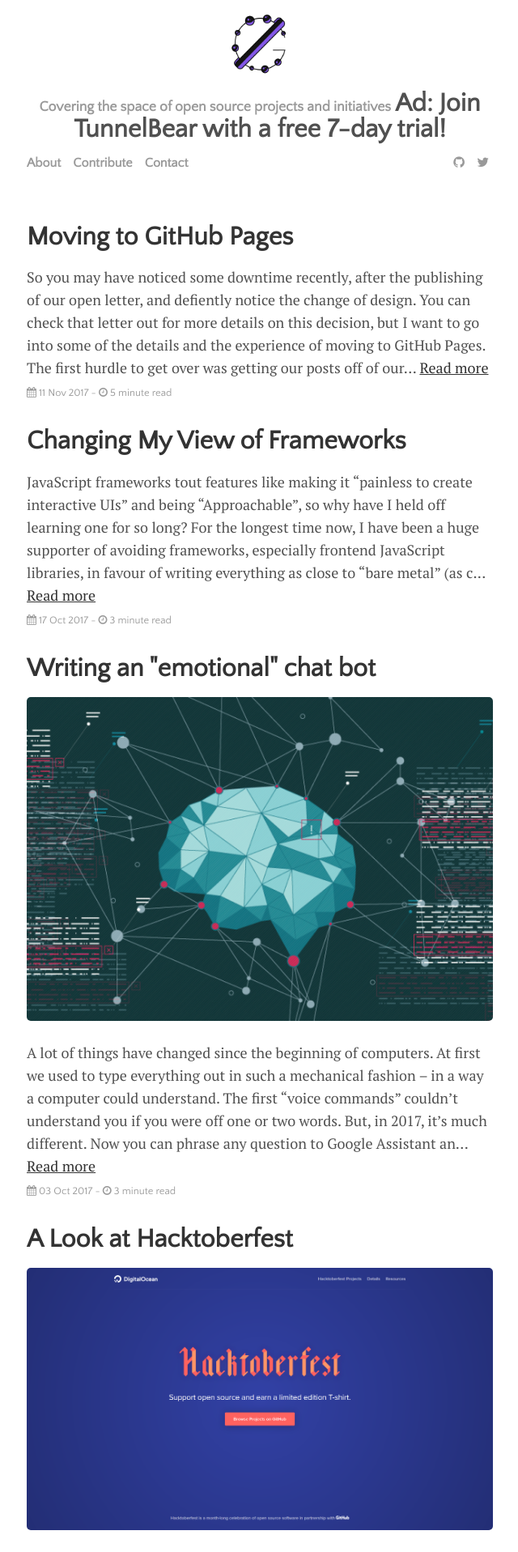
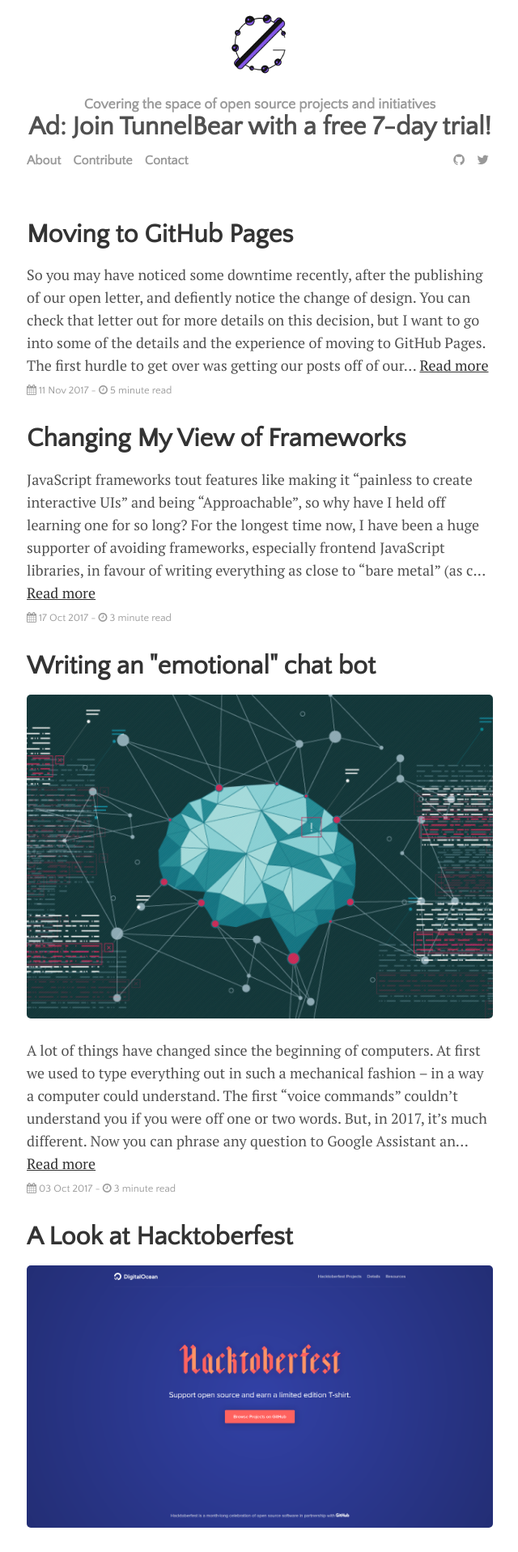
Before and after one commit to GitGalaxy/gitgalaxy.github.io, a Jekyll site: the page built from index.html, in a window 1280 px wide. Shown: the top 1917 px of the page at 81% size, without its empty margins (319-959 px from the left). Built offline with Jekyll 4.4.1, drawn with Linux system fonts in a browser that asks for light colours; nearby versions of some CDN libraries; a script that is not in the unit is left out; the list of posts is cut into pages by our own code.

Commit message:
Fix banner ad

```diff
--- a/_includes/header.html
+++ b/_includes/header.html
@@ -4,8 +4,7 @@
 
   <h3 class="masthead-title">
     <!-- <a href="{{ site.github.url }}/">{{ site.data.settings.title }}</a> -->
-    <small class="masthead-subtitle">{{ site.data.settings.tagline }}</small>
-    <small><a href="http://click.tunnelbear.com/SHLm">Ad: Join TunnelBear with a free 7-day trial!</a></small>
+    <small class="masthead-subtitle">{{ site.data.settings.tagline }}<br /><a href="http://click.tunnelbear.com/SHLm">Ad: Join TunnelBear with a free 7-day trial!</a></small>
     {% include menu.html %}
   </h3>
 </header>
```
